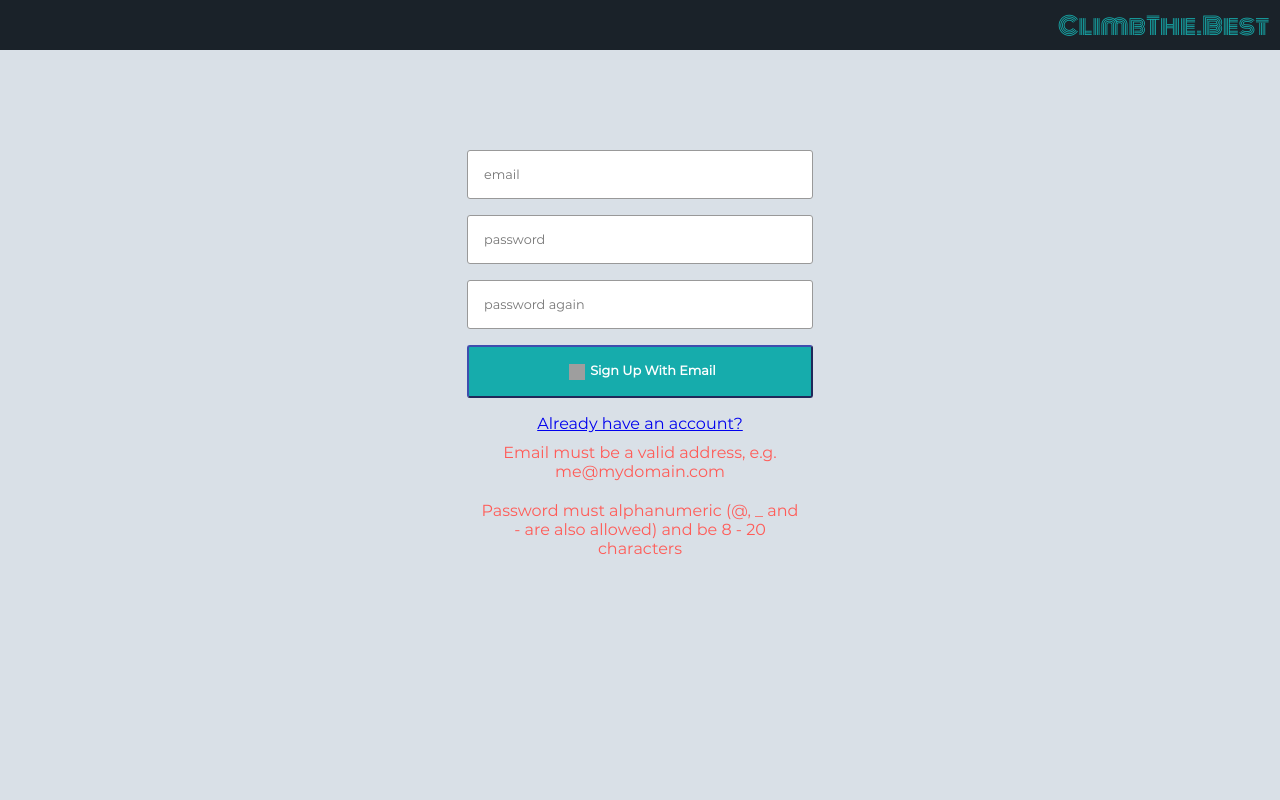
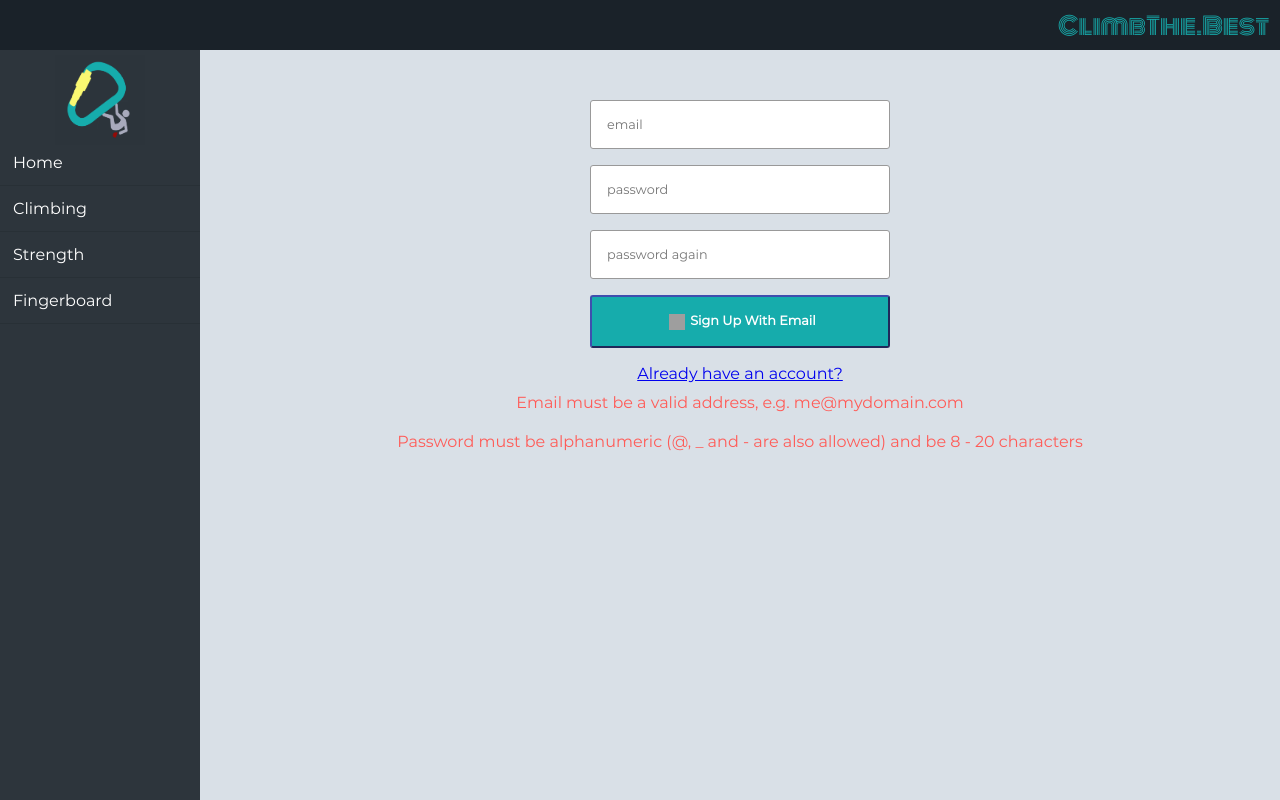
Before and after one commit to Zplaninic/ClimbingTrainingApp, a React (Create React App) app: page /signup in a window 1280 px wide. Built offline with nearby package versions, Linux system fonts and the light colour scheme; grey boxes are pictures that could not be loaded.

Commit message:
add navbar to login and signup

```diff
--- a/src/components/App.js
+++ b/src/components/App.js
@@ -32,8 +32,16 @@ const App = () => {
               <Home {...props} open={open} setOpen={setOpen} node={node} />
             )}
           />
-          <Route path="/login" component={Login} />
-          <Route path="/signup" component={Signup} />
+          <Route
+            path="/login"
+            render={props => <Login {...props} open={open} setOpen={setOpen} />}
+          />
+          <Route
+            path="/signup"
+            render={props => (
+              <Signup {...props} open={open} setOpen={setOpen} />
+            )}
+          />
           <PrivateRoute
             exact
             path="/climbing"
--- a/src/components/authentication/Login.js
+++ b/src/components/authentication/Login.js
@@ -5,12 +5,14 @@ import {
   Form,
   Input,
   Button,
-  SocialButtonImage
+  SocialButtonImage,
+  AuthContainer
 } from "./../../css/elements/AuthForm";
 import PropTypes from "prop-types";
 import axios from "axios";
+import TrainingPicker from "./../navbars/TrainingPicker";
 
-const Login = ({ history }) => {
+const Login = ({ history, open, setOpen }) => {
   const [email, setEmail] = useState("");
   const [password, setPassword] = useState("");
   const [error, setErrors] = useState("");
@@ -35,6 +37,8 @@ const Login = ({ history }) => {
   };
 
   return (
+    <AuthContainer>
+      <TrainingPicker open={open} setOpen={setOpen} />
       <Card>
         <Form onSubmit={e => handleForm(e)}>
           <Input
@@ -62,6 +66,7 @@ const Login = ({ history }) => {
         <Link to="/signup">Don't have an account?</Link>
         <span>{error}</span>
       </Card>
+    </AuthContainer>
   );
 };
 
--- a/src/components/authentication/Signup.js
+++ b/src/components/authentication/Signup.js
@@ -5,14 +5,16 @@ import {
   Form,
   Input,
   Button,
-  SocialButtonImage
+  SocialButtonImage,
+  AuthContainer,
+  ErrorTag
 } from "./../../css/elements/AuthForm";
 import { validateAuthentication } from "./../../utils/validationUtils";
-import styled from "styled-components";
 import PropTypes from "prop-types";
 import axios from "axios";
+import TrainingPicker from "./../navbars/TrainingPicker";
 
-const Signup = ({ history }) => {
+const Signup = ({ history, open, setOpen }) => {
   const [email, setEmail] = useState("");
   const [password, setPassword] = useState("");
   const [confirmPassword, setConfirmPassword] = useState("");
@@ -47,6 +49,8 @@ const Signup = ({ history }) => {
     }
   };
   return (
+    <AuthContainer>
+      <TrainingPicker open={open} setOpen={setOpen} />
       <Card>
         <Form onSubmit={e => handleForm(e)}>
           <Input
@@ -88,12 +92,14 @@ const Signup = ({ history }) => {
         </Form>
         <Link to="/login">Already have an account?</Link>
         {(isEmailError === "" || isEmailError === false) && (
-        <ErrorTag>Email must be a valid address, e.g. me@mydomain.com</ErrorTag>
+          <ErrorTag>
+            Email must be a valid address, e.g. me@mydomain.com
+          </ErrorTag>
         )}
         {(isPasswordError === "" || isPasswordError === false) && (
           <ErrorTag>
-          Password must alphanumeric (@, _ and - are also allowed) and be 8 - 20
-          characters
+            Password must be alphanumeric (@, _ and - are also allowed) and be 8
+            - 20 characters
           </ErrorTag>
         )}
         {!isPasswordConfirmed && (
@@ -101,14 +107,10 @@ const Signup = ({ history }) => {
         )}
         <ErrorTag>{error}</ErrorTag>
       </Card>
+    </AuthContainer>
   );
 };
 
-const ErrorTag = styled.p`
-  text-align: center;
-  margin: 10px;
-  color: #ff5b57;
-`;
 Signup.propTypes = {
   history: PropTypes.object
 };
--- a/src/css/elements/AuthForm.js
+++ b/src/css/elements/AuthForm.js
@@ -1,20 +1,40 @@
 import styled from "styled-components";
+import { device } from "./../device";
+
+const AuthContainer = styled.div`
+  margin-top: 50px;
+  @media ${device.laptop} {
+    display: grid;
+    grid-template-columns: 200px 1fr;
+    margin-top: 0px;
+  }
+`;
+
+const ErrorTag = styled.p`
+  text-align: center;
+  margin: 10px;
+  color: #ff5b57;
+`;
 
 const Card = styled.div`
-  max-width: 410px;
   margin: 0 auto;
   padding: 0 2rem;
   display: flex;
   flex-direction: column;
   align-items: center;
   justify-content: center;
+
+  @media ${device.laptop} {
+    grid-column-start: 2;
+    grid-column-end: 4;
+  }
 `;
 
 const Form = styled.form`
   display: flex;
   flex-direction: column;
-  width: 100%;
-  margin-top: 150px;
+  width: 300px;
+  margin-top: 100px;
 `;
 
 const Input = styled.input`
@@ -65,6 +85,8 @@ const SocialButtonImage = styled.img`
 `;
 
 export {
+  AuthContainer,
+  ErrorTag,
   Form,
   Input,
   Button,
```
Lines whose indentation alone changed are shown as unchanged.
